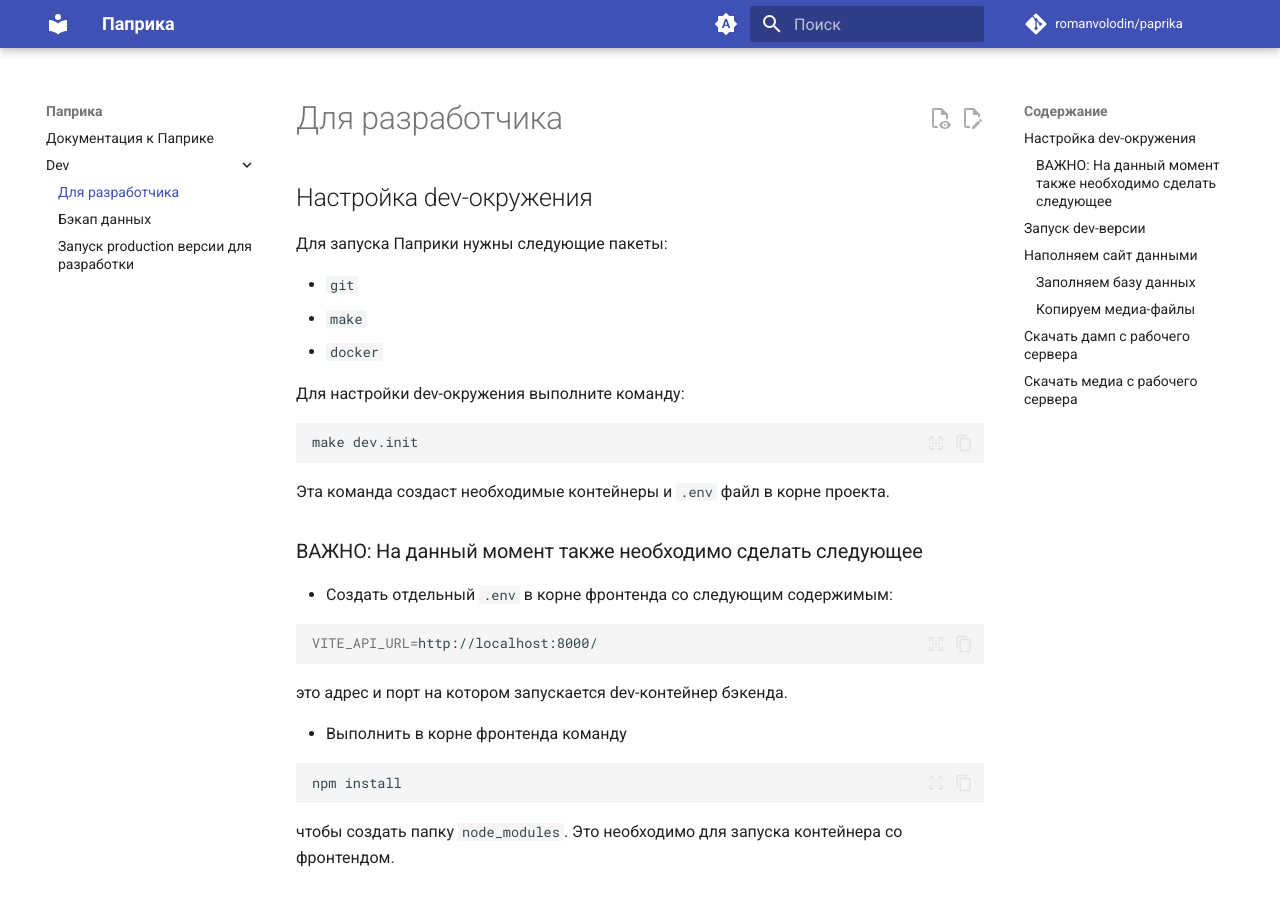
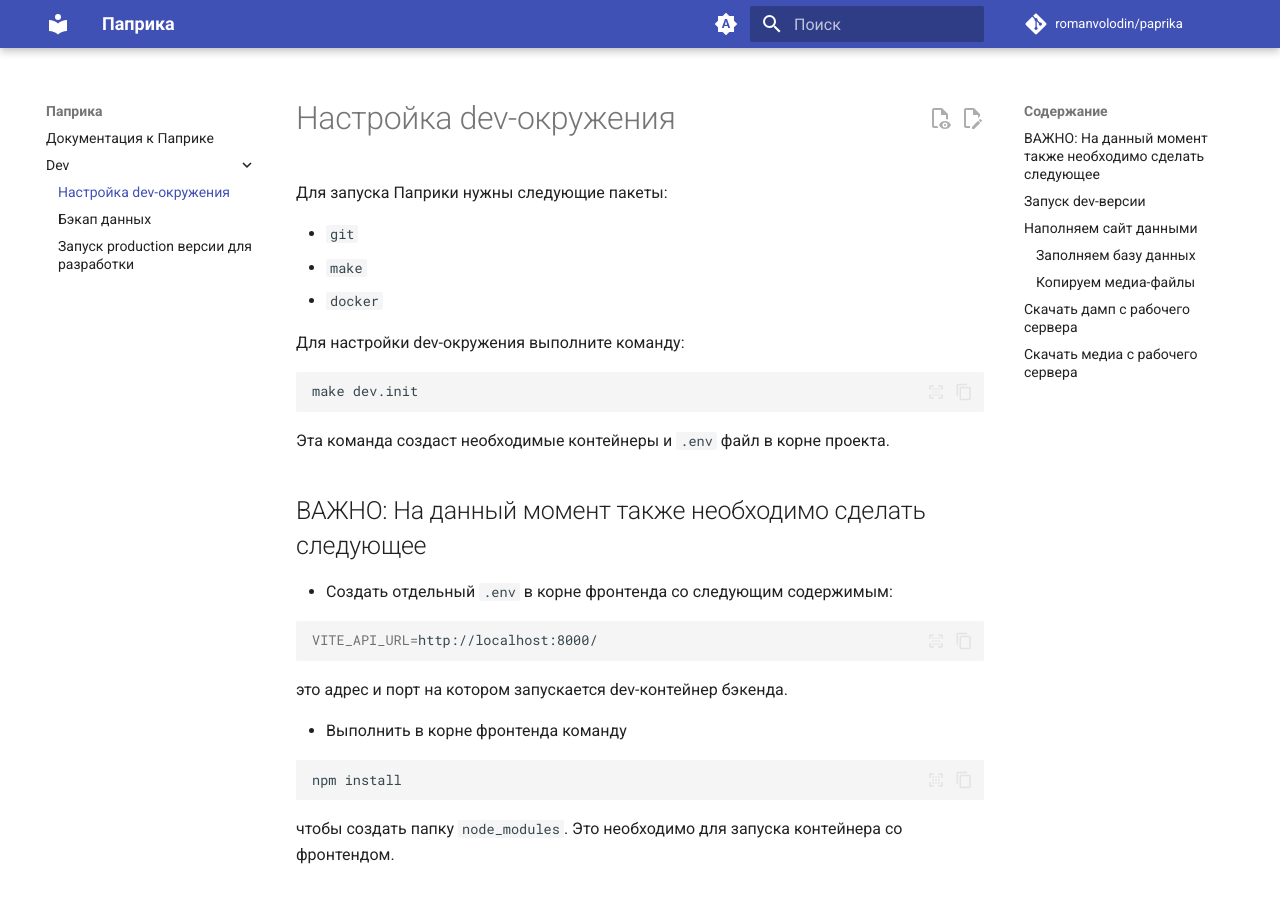
Before and after one commit to romanvolodin/paprika, an MkDocs documentation site: the page built from docs/docs/dev/index.md, in a window 1280 px wide and 900 px high. Built offline with MkDocs 1.6.1 and Material for MkDocs 9.7.7, drawn with Linux system fonts in a browser that asks for light colours; comment, search, counter and statistics services are not loaded.

Commit message:
Косметические правки

```diff
--- a/docs/docs/dev/index.md
+++ b/docs/docs/dev/index.md
@@ -1,6 +1,4 @@
-# Для разработчика
-
-## Настройка dev-окружения
+# Настройка dev-окружения
 
 Для запуска Паприки нужны следующие пакеты:
 
@@ -16,7 +14,7 @@ make dev.init
 
 Эта команда создаст необходимые контейнеры и `.env` файл в корне проекта.
 
-### ВАЖНО: На данный момент также необходимо сделать следующее
+## ВАЖНО: На данный момент также необходимо сделать следующее
 
 - Создать отдельный `.env` в корне фронтенда со следующим содержимым:
 
```
